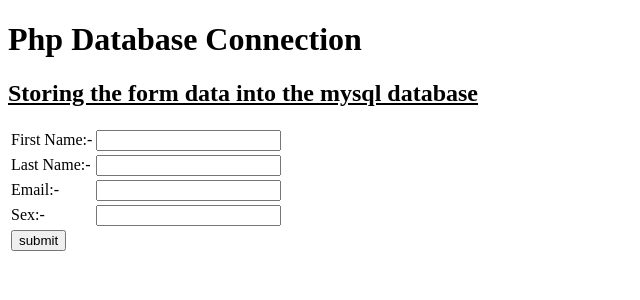
After one commit to DuwalBzen/newProject, a PHP site: page /php_revision.php in a window 1280 px wide. The commit adds this page. Shown: the top 300 px of the page, without its empty margins (0-640 px from the left). Run offline with PHP 8.4, Linux system fonts and the light colour scheme.

Commit message:
two file are add and hompage ma content change gare

```diff
--- /dev/null
+++ b/php_revision.php
@@ -0,0 +1,45 @@
+<!DOCTYPE html>
+<html>
+<head>
+	<title> PHP Revision </title>
+</head>
+<body>
+
+<h1> Php Database Connection </h1>
+
+<h2> <u>Storing the form data into the mysql database </u> </h2>
+
+<form method="POST" action="show.php">
+<table>
+
+<tr>
+<td>First Name:-</td>
+<td><input type="text" name="fname"></td>
+</tr>
+
+<tr>
+<td>Last Name:-</td>
+<td><input type="text" name="lname"></td>
+</tr>
+
+<tr>
+<td>Email:-</td>
+<td><input type="text" name="email"></td>
+</tr>
+
+<tr>
+<td>Sex:-</td>
+<td><input type="text" name="sex"></td>
+</tr>
+
+<tr>
+<td><input type="submit" name="submit" value="submit"></td>
+</tr>
+
+</table>
+</form>
+
+
+
+</body>
+</html>
```
Also changed, not shown: index.php (+20 -0 lines), show.php (added, +35 -0 lines).
